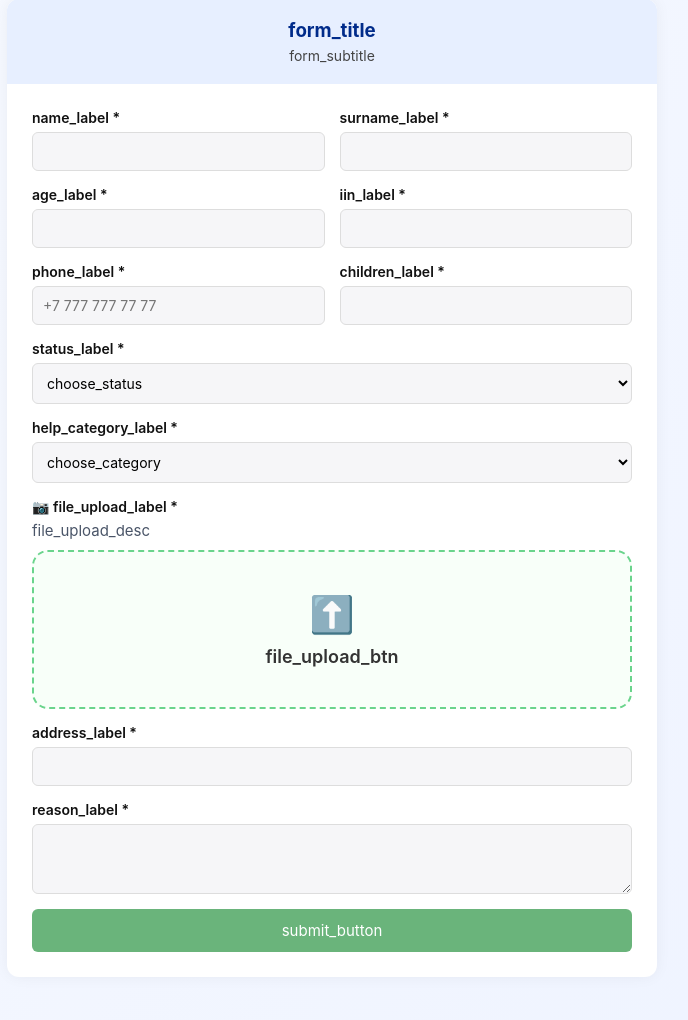
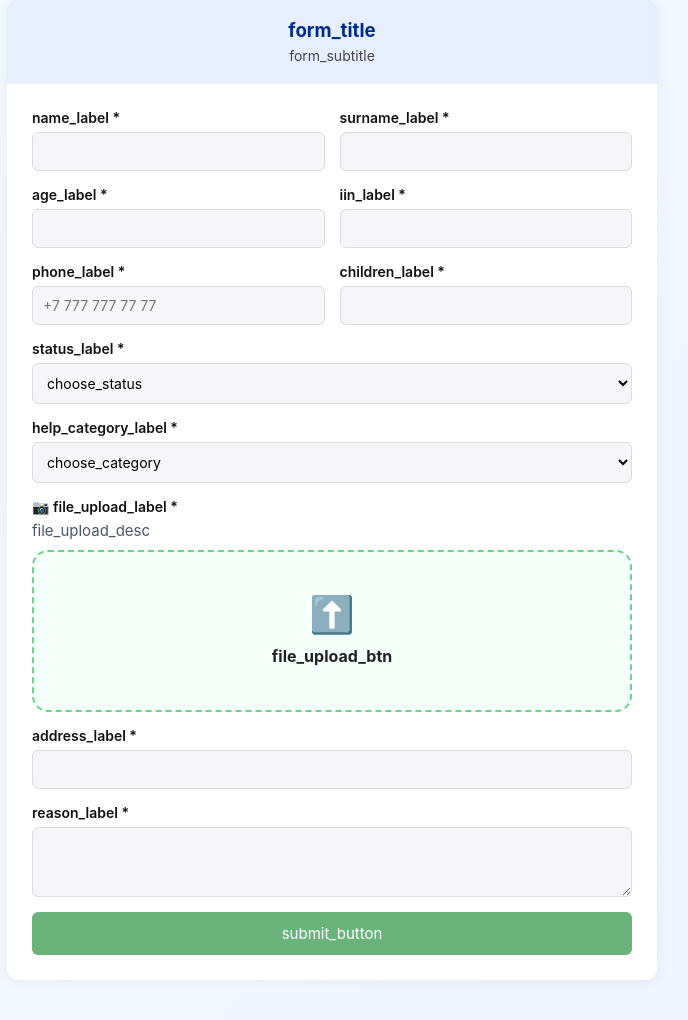
Before and after one commit to aribzhan-dev/shukir, a Django app: page / in a window 1280 px wide. Shown: the part 761-1781 px from the top of the page, without its empty margins (308-996 px from the left). Run offline with Django 5.2, Linux system fonts and the light colour scheme; data that the repository does not hold is empty.

Commit message:
fixing an errors

```diff
--- a/static/css/style.css
+++ b/static/css/style.css
@@ -181,22 +181,14 @@
 
 .upload-box {
   border: 2px dashed #6ad48c;
-  background-color: rgba(130, 255, 180, 0.05);
+  background-color: rgba(130, 255, 180, 0.08);
   border-radius: 16px;
   padding: 40px 20px;
   text-align: center;
   cursor: pointer;
   transition: all 0.3s ease;
-}
-
-.upload-box {
-  border: 2px dashed #6ad48c;
-  background-color: #f8fff9;
-  border-radius: 16px;
-  padding: 40px 20px;
-  text-align: center;
-  cursor: pointer;
-  transition: all 0.3s ease;
+  word-wrap: break-word;
+  overflow-wrap: break-word;
 }
 
 .upload-box:hover {
@@ -211,9 +203,13 @@
 }
 
 .upload-text {
-  font-size: 18px;
-  font-weight: 600;
-  color: #333;
+  display: inline-block;
+  max-width: 90%;
+  overflow: hidden;
+  text-overflow: ellipsis;
+  white-space: nowrap;
+  font-weight: 700;
+  color: #222;
 }
 
 .upload-hint {
--- a/templates/index.html
+++ b/templates/index.html
@@ -156,6 +156,17 @@
       const otherRow = document.getElementById('otherCategoryRow');
       otherRow.style.display = isOther ? 'block' : 'none';
     }
+    function showFileName() {
+      const fileInput = document.getElementById('file');
+      const uploadText = document.getElementById('uploadText');
+      if (fileInput.files.length > 0) {
+        let fileName = fileInput.files[0].name;
+        if (fileName.length > 40) fileName = fileName.slice(0, 37) + "..."; // qisqartirish
+        uploadText.textContent = fileName;
+      } else {
+        uploadText.textContent = "Fayl tanlash";
+      }
+    }
   </script>
 </body>
 </html>
```
